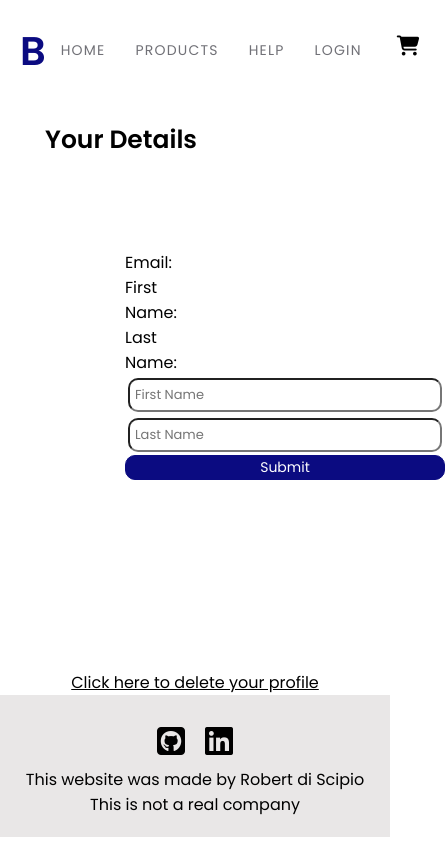
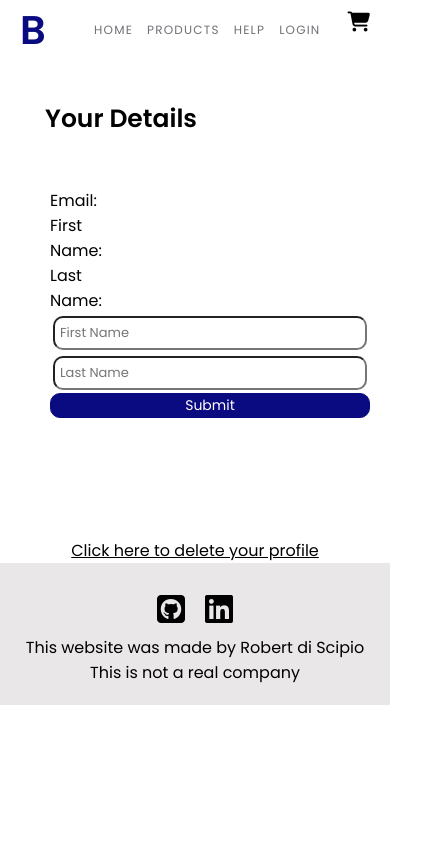
Before and after one commit to radiscipio/Project-4, a React (Create React App) app in the folder client/: page /Profile in a window 390 px wide. Shown: the whole page, 445 px wide, since content can reach past the window. Built offline with nearby package versions, Linux system fonts and the light colour scheme; no server answers.

Commit message:
Header mobile logged in

```diff
--- a/client/src/components/Header/header.css
+++ b/client/src/components/Header/header.css
@@ -66,6 +66,7 @@ i:hover {
   }
 
   .links {
-    font-size: 14px;
+    font-size: 12px;
+    padding: 20px 7px;
   }
 }
--- a/client/src/components/Home/home.css
+++ b/client/src/components/Home/home.css
@@ -92,7 +92,7 @@ img.main-icons {
   }
 
   .main-body {
-    margin-top: -50px;
+    margin-top: -80px;
     margin: 0 auto;
     margin-bottom: 40px;
     width: 70%;
--- a/client/src/components/Profile/profile.css
+++ b/client/src/components/Profile/profile.css
@@ -47,3 +47,16 @@
   color: red;
   display: block;
 }
+
+@media (max-width: 750px) {
+
+  .details {
+    margin: 0;
+  }
+
+  .profile-container {
+    margin: 0;
+    margin-left: 0;
+    padding: 30px 30px 150px 50px;
+  }
+}
```
